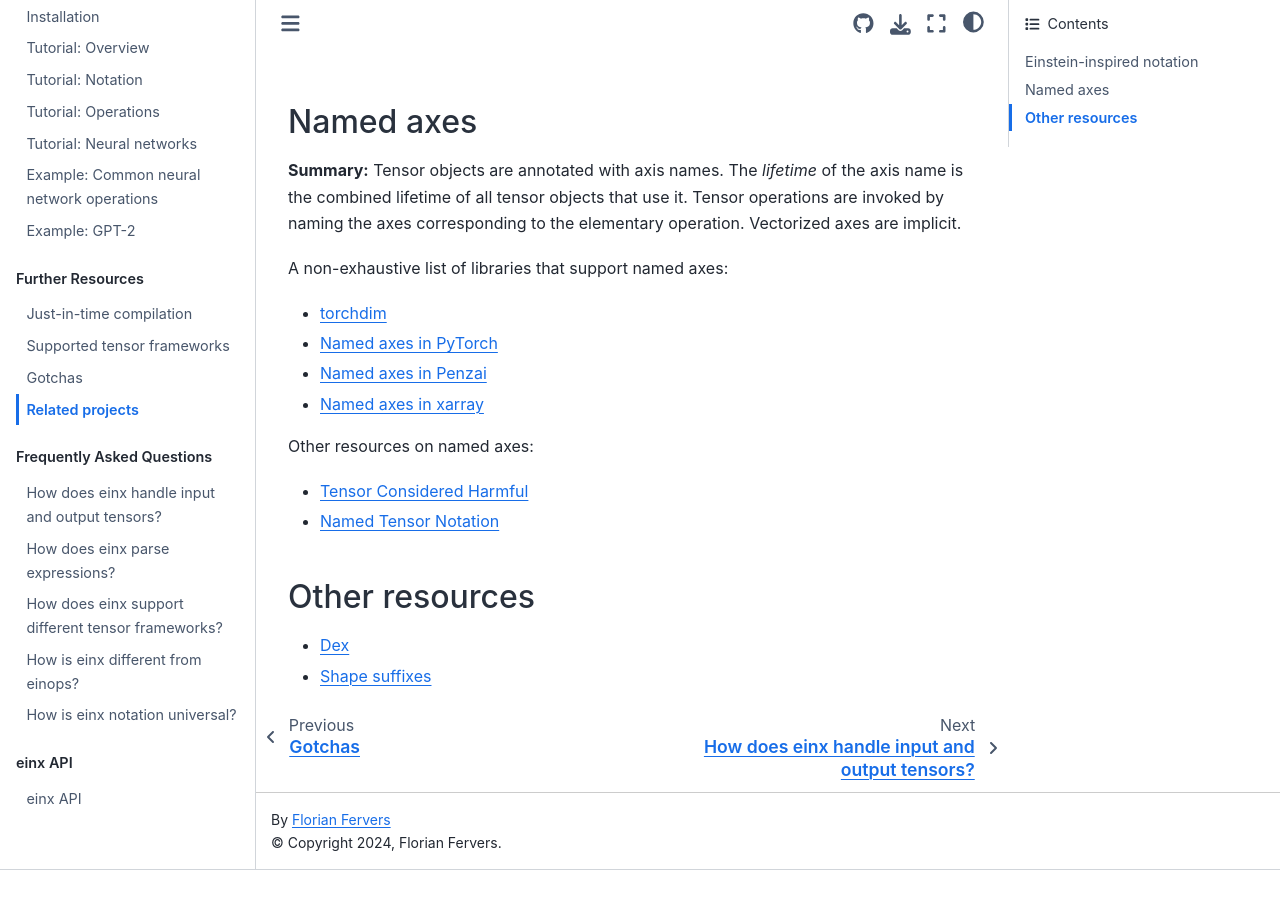
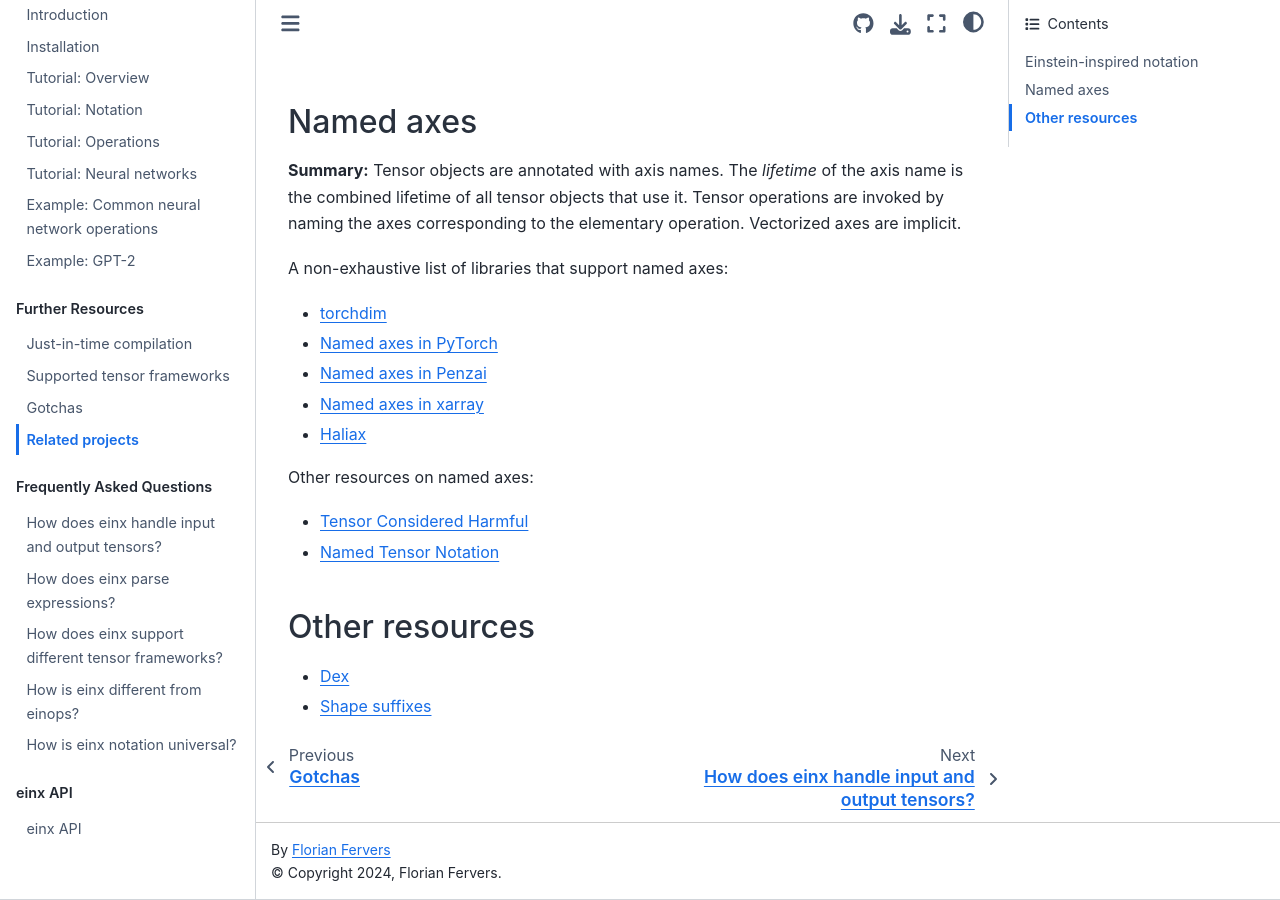
Before and after one commit to fferflo/einx, a Sphinx documentation site: the page built from docs/source/more/related.rst, in a window 1280 px wide and 900 px high, scrolled down 837 px. Built offline with Sphinx 7.4.7 and the Sphinx Book theme 1.1.4, drawn with Linux system fonts in a browser that asks for light colours; before the commit the page ends 1707 px from its top, so only the background shows below that.

Commit message:
Add related library

```diff
--- a/docs/source/more/related.rst
+++ b/docs/source/more/related.rst
@@ -64,6 +64,7 @@
 * `Named axes in PyTorch <https://pytorch.org/docs/stable/named_tensor.html>`_
 * `Named axes in Penzai <https://penzai.readthedocs.io/en/stable/notebooks/named_axes.html>`_
 * `Named axes in xarray <https://docs.xarray.dev/en/stable/>`_
+* `Haliax <https://github.com/stanford-crfm/haliax>`_
 
 Other resources on named axes:
 
```
